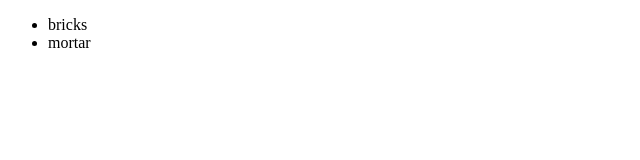
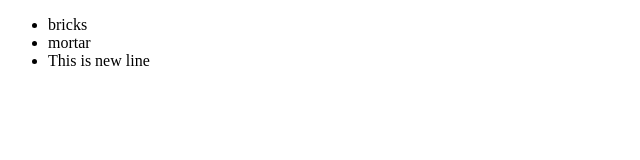
Before and after one commit to kyawthiha22/higitHub, a plain HTML site: page index.html in a window 1280 px wide. Shown: the whole page, without its empty margins (0-640 px from the left). Drawn offline with Linux system fonts and the light colour scheme.

Commit message:
this is important

```diff
--- a/index.html
+++ b/index.html
@@ -11,6 +11,7 @@
         <ul>
             <li>bricks</li>
             <li>mortar</li>
+            <li>This is new line</li>
         </ul>
     </div>
 </body>
```
